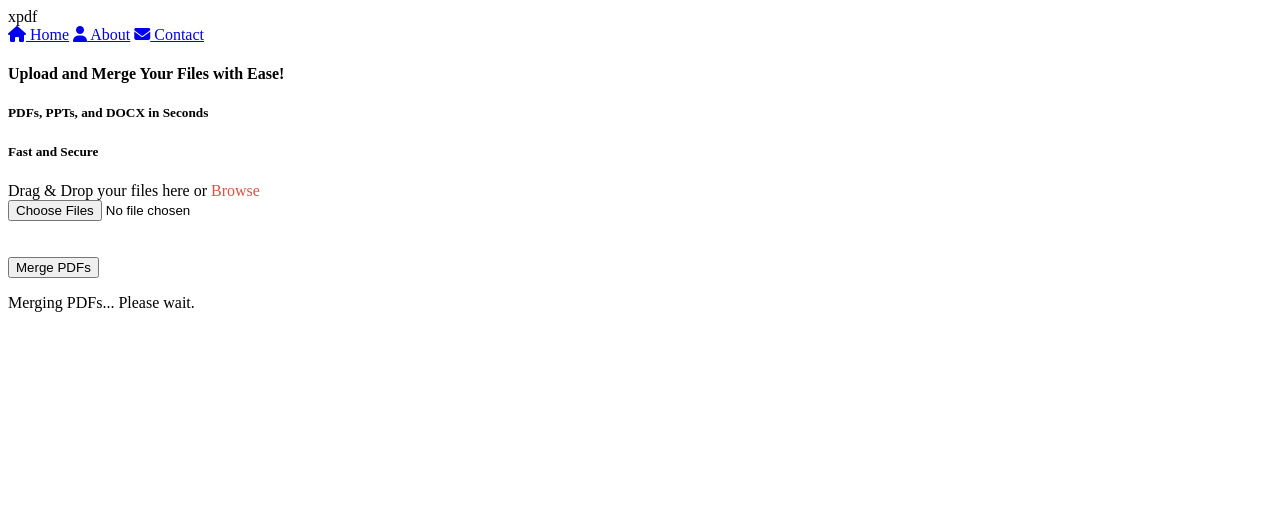
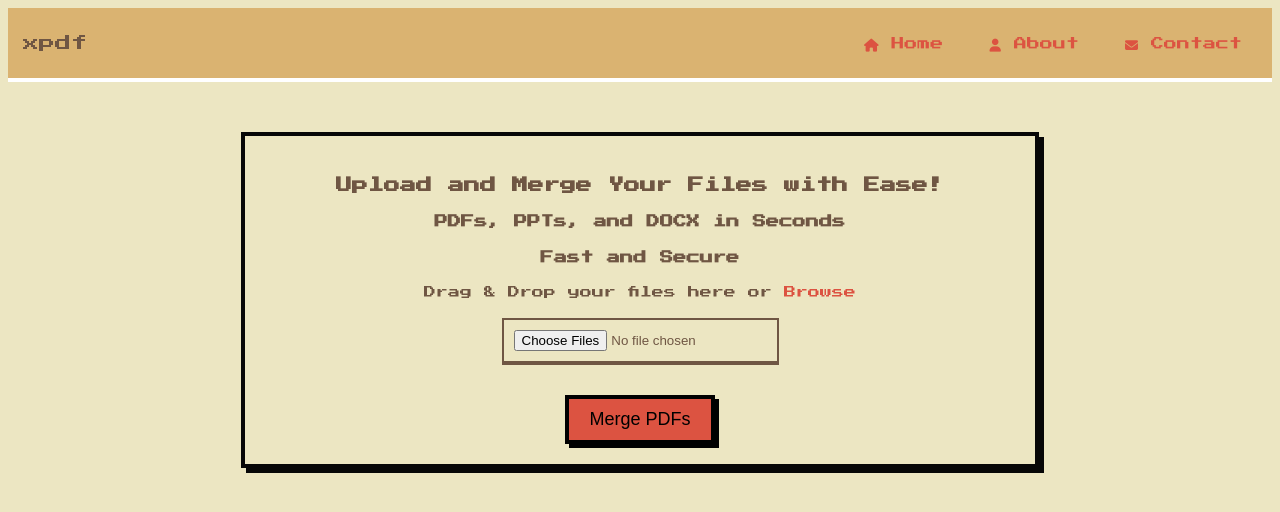
Before and after one commit to 04AR/xpdfs, a plain HTML site: page index.html in a window 1280 px wide. Drawn offline with Linux system fonts and the light colour scheme; a script that the page names is missing.

Commit message:
Updated contact page with new features

```diff
--- a/Pages/contact.html
+++ b/Pages/contact.html
@@ -4,7 +4,6 @@
     <meta charset="UTF-8">
     <meta name="viewport" content="width=device-width, initial-scale=1.0">
     <title>Contact - XPDF</title>
-    <link rel="stylesheet" href="styles.css">
     <style>
         @import url('https://fonts.googleapis.com/css2?family=Press+Start+2P&display=swap');
         body {
@@ -58,7 +57,7 @@
 </head>
 <body>
     <div class="nav">
-        <a href="index.html">&#8592; Back to Home</a>
+        <a href="../index.html">&#8592; Back to Home</a>
     </div>
     <div class="container">
         <h1>Contact Us</h1>
--- a/Pages/index.html
+++ b/index.html
@@ -7,7 +7,7 @@
     <title>Retro PDF Merger</title>
     <link rel="stylesheet" href="https://cdnjs.cloudflare.com/ajax/libs/font-awesome/6.4.2/css/all.min.css">
     <script src="https://unpkg.com/pdf-lib@1.4.0"></script>
-    <link rel="stylesheet" href="../Styles/index.css">
+    <link rel="stylesheet" href="Styles/index.css">
 
 
 
@@ -19,8 +19,8 @@
         <span class="logo">xpdf</span>
         <div class="nav-links">
             <a href="#"><i class="fa-solid fa-house"></i> Home</a>
-            <a href="about.html"><i class="fa-solid fa-user"></i> About</a>
-            <a href="contact.html"><i class="fa-solid fa-envelope"></i> Contact</a>
+            <a href="Pages/about.html"><i class="fa-solid fa-user"></i> About</a>
+            <a href="Pages/contact.html"><i class="fa-solid fa-envelope"></i> Contact</a>
         </div>
     </div>
 
```
Also changed, not shown: Pages/about.html (+1 -1 lines), Styles/index.css (renamed from Styles/index.html).
